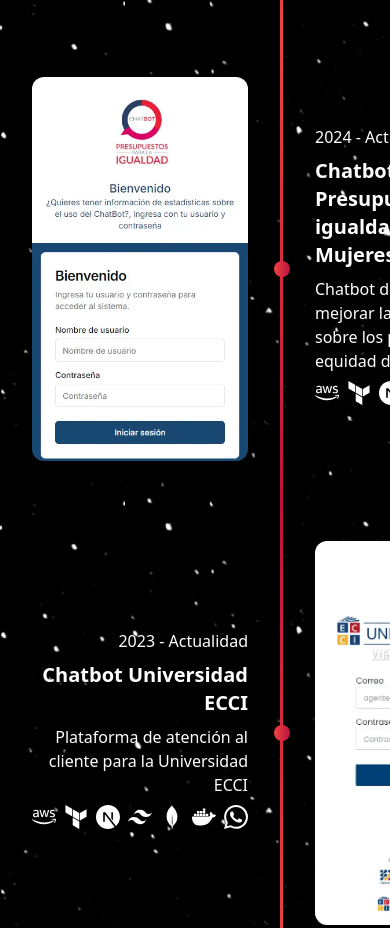
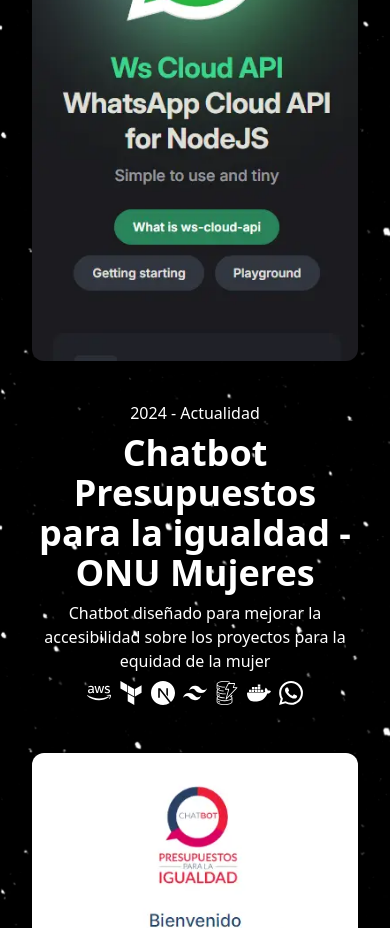
Before and after one commit to Lexuil/lexuil.github.io, an Astro site: page / in a window 390 px wide. Shown: the part 1625-2553 px from the top of the page. Built offline with nearby package versions, Linux system fonts and the light colour scheme; Astro itself is replaced by a stand-in of ours.

Commit message:
Fix projects mobile view

```diff
--- a/package.json
+++ b/package.json
@@ -7,7 +7,8 @@
     "start": "astro dev",
     "build": "astro build",
     "preview": "astro preview",
-    "astro": "astro"
+    "astro": "astro",
+    "lint": "eslint --ext .astro,.js,.ts . && tsc --noEmit"
   },
   "dependencies": {
     "@astrojs/tailwind": "5.1.1",
--- a/src/components/ProjectItem.astro
+++ b/src/components/ProjectItem.astro
@@ -2,7 +2,7 @@
 import { Image } from "astro:assets";
 import { Icon } from "astro-icon/components";
 import frameworkIcons from "@assets/data/projects-icons.json";
-import type { FrameworkIcons } from "@types/projects";
+import type { FrameworkIcons } from "src/types/projects";
 
 interface Props {
   name: string;
--- a/src/components/ProjectItemTitle.astro
+++ b/src/components/ProjectItemTitle.astro
@@ -1,7 +1,7 @@
 ---
 import { Icon } from "astro-icon/components";
 import frameworkIcons from "@assets/data/projects-icons.json";
-import type { FrameworkIcons } from "@types/projects";
+import type { FrameworkIcons } from "src/types/projects";
 
 interface Props {
   name: string;
@@ -14,7 +14,12 @@
 const { name, description, date, link, frameworks, inverted } = Astro.props;
 ---
 
-<div class:list={["flex flex-col sm:my-10", { "items-end": inverted }]}>
+<div
+  class:list={[
+    "flex flex-col sm:my-10 max-md:items-center",
+    { "items-end": inverted },
+  ]}
+>
   <!-- Date -->
   <p class:list={{ "text-right": inverted }}>{date}</p>
 
@@ -36,7 +41,7 @@
     >
       <h3
         class:list={[
-          "text-xl sm:text-3xl md:text-4xl font-bold",
+          "text-4xl font-bold max-md:text-center",
           { "text-right": inverted },
         ]}
       >
@@ -51,7 +56,9 @@
   </div>
 
   <!-- Description -->
-  <p class:list={{ "text-right": inverted }}>{description}</p>
+  <p class:list={["max-md:text-center", { "text-right": inverted }]}>
+    {description}
+  </p>
 
   <!-- Frameworks icons -->
   <div class="flex items-center space-x-2 my-2">
--- a/src/components/TimeLine.astro
+++ b/src/components/TimeLine.astro
@@ -2,16 +2,18 @@
 import projects from "@assets/data/projects.json";
 import ProjectItemTitle from "./ProjectItemTitle.astro";
 import ProjectItemImage from "./ProjectItemImage.astro";
-import type { FrameworkIcons } from "@types/projects";
+import type { FrameworkIcons } from "src/types/projects";
 ---
 
-<section class="grid grid-cols-[1fr_3px_1fr] max-w-7xl mx-auto">
+<section class="grid grid-cols-1 md:grid-cols-[1fr_3px_1fr] max-w-7xl mx-auto">
   {
     projects.map((project, index) => {
       return (
         <>
-          {index % 2 === 0 &&
-            <div class="flex justify-end items-center mx-8">
+          <div class:list={[
+            'flex justify-center md:justify-end items-center mx-8',
+            { 'md:hidden': index % 2 !== 0 }
+          ]}>
             <ProjectItemTitle
               name={project.name}
               description={project.description}
@@ -21,7 +23,8 @@
               inverted
             />
           </div>
-            <div class="w-[3px] h-full bg-gradient-to-t from-red-500 to-rose-700 relative">
+          {index % 2 === 0 &&
+            <div class="w-[3px] h-full bg-gradient-to-t from-red-500 to-rose-700 relative max-md:hidden">
               <span class="absolute top-1/2 left-1/2 -translate-x-1/2 -translate-y-1/2 w-4 h-4 bg-gradient-to-r from-red-500 to-rose-700 rounded-full" />
             </div>}
           <div class="flex justify-center items-center mx-8">
@@ -33,10 +36,10 @@
             />
           </div>
           {index % 2 !== 0 &&
-            <div class="w-[3px] h-full bg-gradient-to-t from-rose-700 to-red-500 relative">
+            <div class="w-[3px] h-full bg-gradient-to-t from-rose-700 to-red-500 relative max-md:hidden">
               <span class="absolute top-1/2 left-1/2 -translate-x-1/2 -translate-y-1/2 w-4 h-4 bg-gradient-to-r from-red-500 to-rose-700 rounded-full" />
             </div>
-            <div class="flex justify-start items-center mx-8">
+            <div class="flex justify-start items-center mx-8 max-md:hidden">
               <ProjectItemTitle
                 name={project.name}
                 description={project.description}
--- a/tsconfig.json
+++ b/tsconfig.json
@@ -5,8 +5,7 @@
     "paths": {
       "@components/*": ["src/components/*"],
       "@assets/*": ["src/assets/*"],
-      "@layouts/*": ["src/layouts/*"],
-      "@types/*": ["src/types/*"]
+      "@layouts/*": ["src/layouts/*"]
     }
   }
 }
```
Lines whose indentation alone changed are shown as unchanged.
